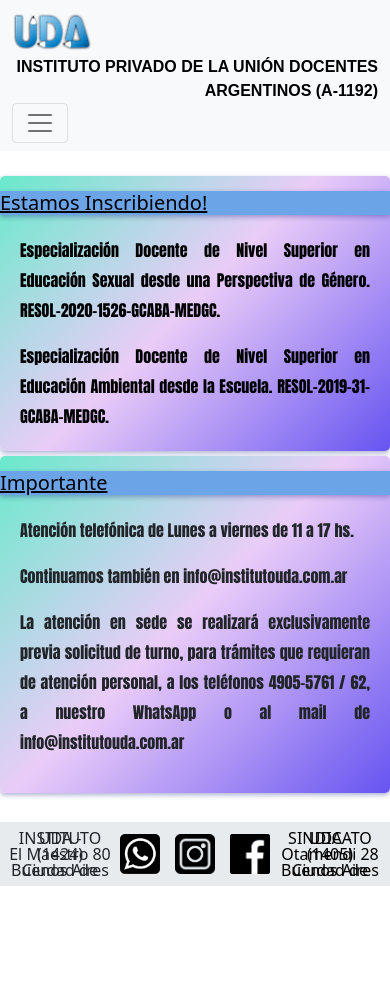
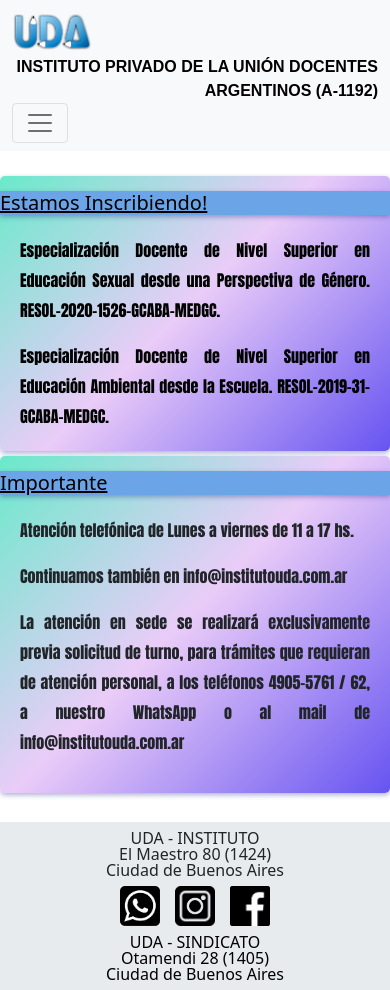
Before and after one commit to inafontan/InstitutoUda, a website: page index.html in a window 390 px wide. Before the commit the page ends 886 px from the top, so only its background shows below. Drawn offline with nearby package versions, Linux system fonts and the light colour scheme.

Commit message:
Corrección estilos

```diff
--- a/scss/styles.scss
+++ b/scss/styles.scss
@@ -474,10 +474,13 @@
     }
 
     // FOOTER
-
+    .flex-container-footer{
+        flex-direction: column;
+        align-items: center;
+    }
 
     .c, .d{
-        flex-direction: column;
+        flex-direction: row;
         align-items: center;
     }
     .redes {
@@ -555,15 +558,14 @@
 
     // FOOTER
     .flex-container-footer{
-        flex-direction: row;
+        flex-direction: column;
         align-items: center;
     }
 
     .c, .d{
-        flex-direction: column;
+        flex-direction: row;
         align-items: center;
     }
-
     .redes {
         flex-direction: row;
         align-items: center;
```
Also changed, not shown: css/styles.css.
